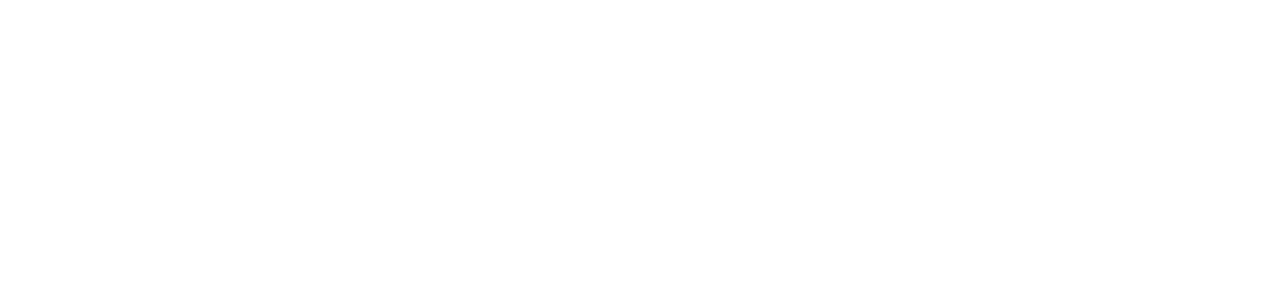
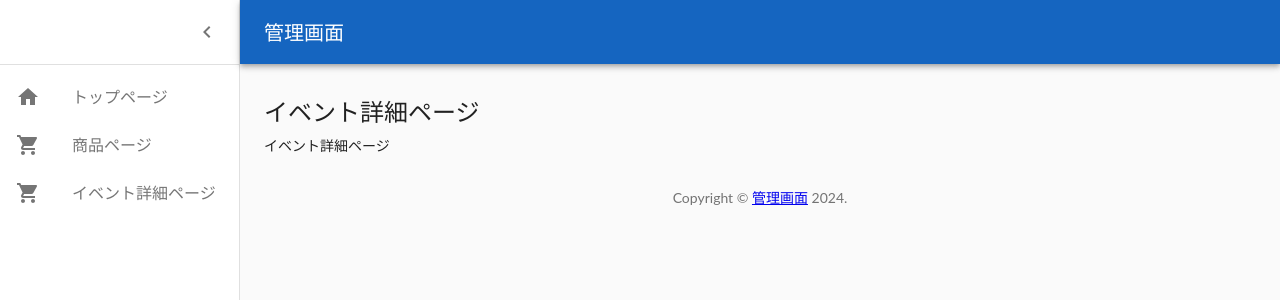
Before and after one commit to biki-cloud/event-matching-service-frontend, a React (Create React App) app: page /eventDetailPage in a window 1280 px wide. Shown: the top 300 px of the page. Built offline with nearby package versions, Linux system fonts and the light colour scheme.

Commit message:
first commit

```diff
--- a/package.json
+++ b/package.json
@@ -9,7 +9,7 @@
     "clsx": "^2.1.0",
     "react": "^17.0.2",
     "react-dom": "^17.0.2",
-    "react-router-dom": "^5.2.0",
+    "react-router-dom": "^6.22.2",
     "react-scripts": "5.0.1",
     "web-vitals": "^2.1.4"
   },
--- a/src/App.js
+++ b/src/App.js
@@ -1,18 +1,20 @@
 import React from "react";
-import { BrowserRouter as Router, Route, Switch } from "react-router-dom";
+import { BrowserRouter, Route, Routes } from 'react-router-dom';
 
 import ProductPage from "./components/pages/ProductPage";
 import HomePage from "./components/pages/HomePage";
+import EventDetailPage from "./components/pages/EventDetail";
 
 
 const App = () => {
   return (
-    <Router>
-      <Switch>
-        <Route path="/products" component={ProductPage} exact />
-        <Route path="/" component={HomePage} exact />
-      </Switch>
-    </Router>
+    <BrowserRouter>
+      <Routes>
+        <Route path="/" element={<HomePage />} exact />
+        <Route path="/products" element={<ProductPage />} exact />
+        <Route path="/eventDetailPage" element={<EventDetailPage />} exact />
+      </Routes>
+    </BrowserRouter>
   );
 };
 
--- /dev/null
+++ b/src/components/pages/EventDetail.js
@@ -0,0 +1,12 @@
+import React from "react";
+import GenericTemplate from "../templates/GenericTemplate";
+
+const EventDetailPage = () => {
+  return (
+    <GenericTemplate title="イベント詳細ページ">
+      <>イベント詳細ページ</>
+    </GenericTemplate>
+  );
+};
+
+export default EventDetailPage;
--- a/src/components/templates/GenericTemplate.js
+++ b/src/components/templates/GenericTemplate.js
@@ -221,6 +221,14 @@
                 <ListItemText primary="商品ページ" />
               </ListItem>
             </Link>
+            <Link to="/eventDetailPage" className={classes.link}>
+              <ListItem button>
+                <ListItemIcon>
+                  <ShoppingCartIcon />
+                </ListItemIcon>
+                <ListItemText primary="イベント詳細ページ" />
+              </ListItem>
+            </Link>
           </List>
         </Drawer>
         <main className={classes.content}>
```
Also changed, not shown: 1 other file (tests, documents, lock files or other folders).
